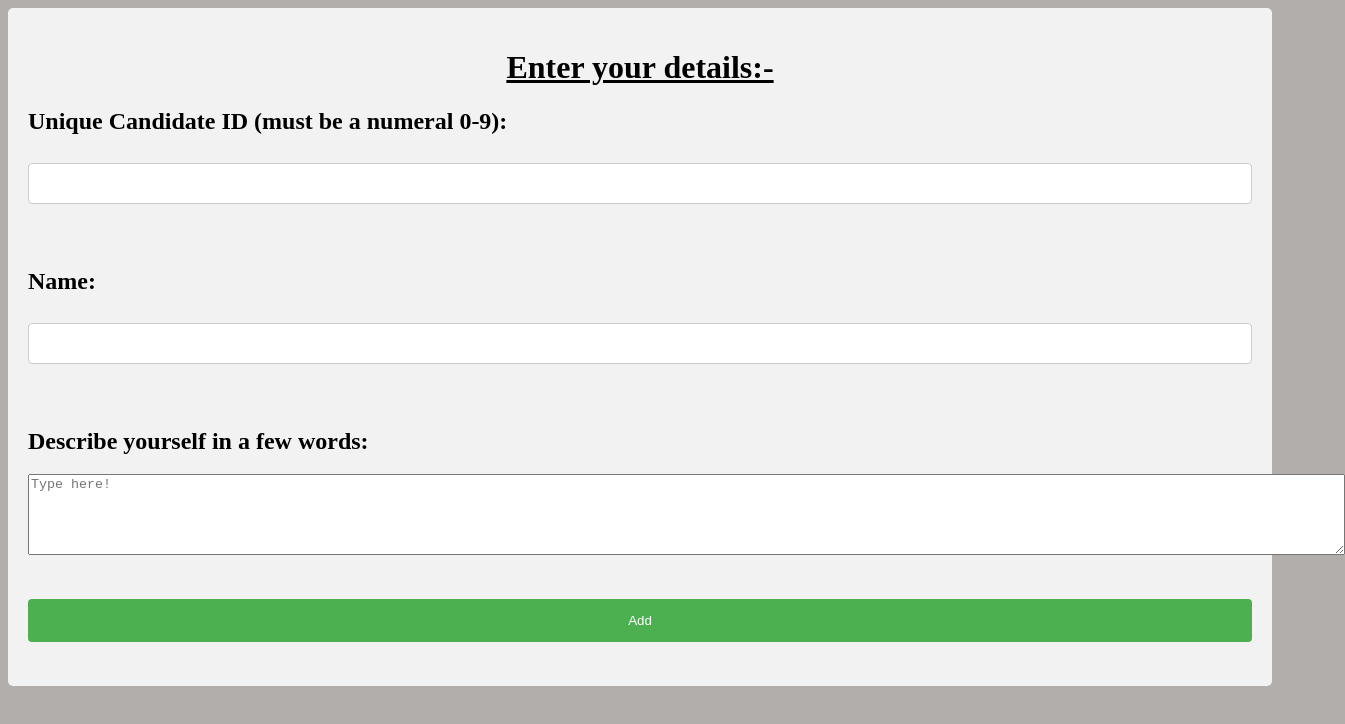
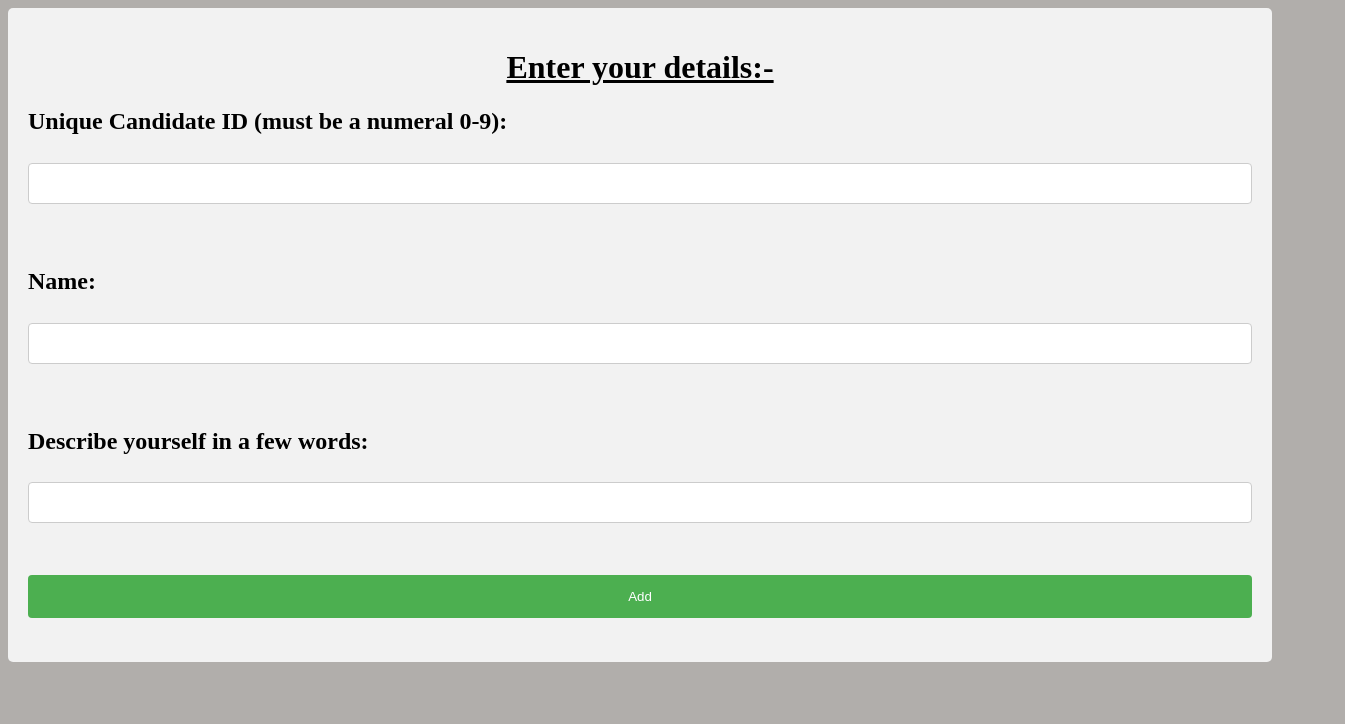
Before and after one commit to SaptarsiRoy/MyWaysApp, a plain HTML site: page playbooks/html/add/add.html in a window 1280 px wide. Shown: the whole page, 1345 px wide, since content can reach past the window. Drawn offline with Linux system fonts and the light colour scheme.

Commit message:
Update add.html

```diff
--- a/playbooks/html/add/add.html
+++ b/playbooks/html/add/add.html
@@ -19,7 +19,7 @@
                 <input type="text" name="name" id="name">
                 <br><br><br>
                 <h2><label for "desc">Describe yourself in a few words: </label></h2>
-                <textarea id = "desc" name="description" rows="5" cols="162" placeholder="Type here!"></textarea>
+                <input type="text" name="description" id="description">
                 <br><br><br>
                 <input type="submit" value="Add">
             </form>
```
